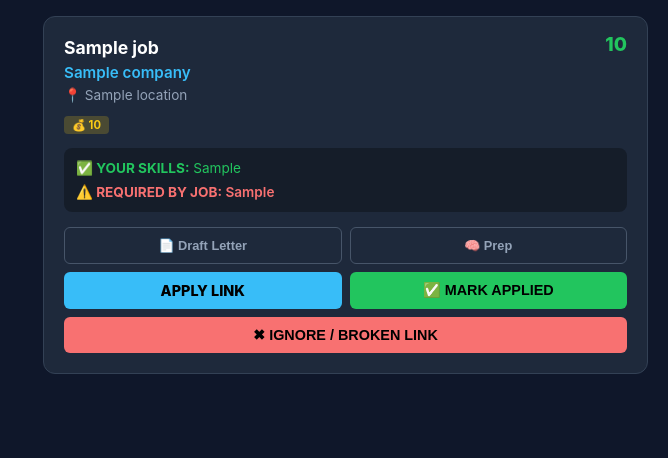
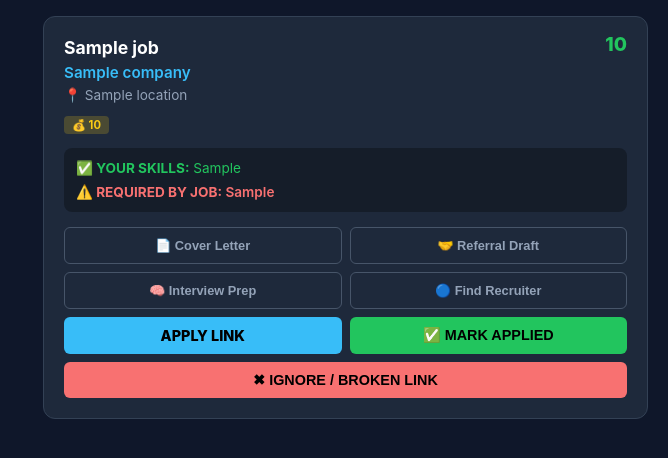
Before and after one commit to Ajinkya8881/job-engine, a Flask app: template dashboard/templates/index.html in a window 1280 px wide. Shown: the part 249-707 px from the top of the page, without its empty margins (612-1280 px from the left). Run offline with Flask 3, Linux system fonts and the light colour scheme; the template is opened without the code that fills it: most values are stand-ins (such as "Sample title", 1, 10 or a date in 2020).

Commit message:
feat: add LinkedIn recruiter search and referral request draft to dashboard

```diff
--- a/dashboard/app.py
+++ b/dashboard/app.py
@@ -52,6 +52,17 @@ def generate_cover_letter(company, title):
               f"Best regards,\n{RESUME_DATA['first_name']} {RESUME_DATA['last_name']}\n{RESUME_DATA['linkedin']}")
     return jsonify({"letter": letter})
 
+@app.route('/generate_referral/<company>/<title>')
+def generate_referral(company, title):
+    text = (f"Hi [Name],\n\n"
+            f"I hope you're doing well! I saw that {company} is hiring for a {title} role, "
+            f"and I'm very interested. Given my background in Java and Backend development, "
+            f"I believe I'd be a great fit. Would you be open to sharing a referral link or "
+            f"passing my resume to the hiring team?\n\n"
+            f"Happy to chat more if you have a moment. Thanks!\n\n"
+            f"Best,\n{RESUME_DATA['first_name']} {RESUME_DATA['last_name']}")
+    return jsonify({"text": text})
+
 @app.route('/interview_prep/<role>')
 def interview_prep(role):
     questions = ["Working of HashMap", "Spring Bean Lifecycle", "Microservices Saga Pattern", "SQL vs NoSQL"]
--- a/dashboard/templates/index.html
+++ b/dashboard/templates/index.html
@@ -70,10 +70,12 @@
                             <div class="match-list"><b>✅ YOUR SKILLS:</b> {{ job.matched_skills|join(', ') if job.matched_skills else 'None' }}</div>
                             {% if job.missing_skills %}<div class="missing-list"><b>⚠️ REQUIRED BY JOB:</b> {{ job.missing_skills|join(', ') }}</div>{% endif %}
                         </div>
-                        <div class="actions" style="grid-template-columns: 1fr 1fr;">
-                            <button class="btn" onclick="generateCoverLetter('{{ job.company|replace("'", "\\'") }}', '{{ job.title|replace("'", "\\'") }}')">📄 Draft Letter</button>
-                            <button class="btn" onclick="showInterviewPrep('{{ job.title|replace("'", "\\'") }}')">🧠 Prep</button>
-                            <a href="{{ job.url }}" target="_blank" class="btn btn-apply">APPLY LINK</a>
+                        <div class="actions">
+                            <button class="btn" onclick="generateCoverLetter('{{ job.company|replace("'", "\\'") }}', '{{ job.title|replace("'", "\\'") }}')">📄 Cover Letter</button>
+                            <button class="btn" onclick="generateReferral('{{ job.company|replace("'", "\\'") }}', '{{ job.title|replace("'", "\\'") }}')">🤝 Referral Draft</button>
+                            <button class="btn" onclick="showInterviewPrep('{{ job.title|replace("'", "\\'") }}')">🧠 Interview Prep</button>
+                            <button class="btn" onclick="findRecruiter('{{ job.company|replace("'", "\\'") }}')">🔵 Find Recruiter</button>
+                            <a href="{{ job.url }}" target="_blank" class="btn btn-apply" style="grid-column: span 1;">APPLY LINK</a>
                             <button class="btn btn-save" onclick="updateStatus('{{ job.company|replace("'", "\\'") }}', '{{ job.title|replace("'", "\\'") }}', 'applied')">✅ MARK APPLIED</button>
                             <button class="btn btn-ignore" style="grid-column: span 2;" onclick="updateStatus('{{ job.company|replace("'", "\\'") }}', '{{ job.title|replace("'", "\\'") }}', 'ignored')">✖ IGNORE / BROKEN LINK</button>
                         </div>
@@ -97,10 +99,12 @@
                         <div class="match-list"><b>✅ YOUR SKILLS:</b> {{ job.matched_skills|join(', ') if job.matched_skills else 'None' }}</div>
                         {% if job.missing_skills %}<div class="missing-list"><b>⚠️ REQUIRED BY JOB:</b> {{ job.missing_skills|join(', ') }}</div>{% endif %}
                     </div>
-                    <div class="actions" style="grid-template-columns: 1fr 1fr;">
-                        <button class="btn" onclick="generateCoverLetter('{{ job.company|replace("'", "\\'") }}', '{{ job.title|replace("'", "\\'") }}')">📄 Draft Letter</button>
-                        <button class="btn" onclick="showInterviewPrep('{{ job.title|replace("'", "\\'") }}')">🧠 Prep</button>
-                        <a href="{{ job.url }}" target="_blank" class="btn btn-apply">APPLY LINK</a>
+                    <div class="actions">
+                        <button class="btn" onclick="generateCoverLetter('{{ job.company|replace("'", "\\'") }}', '{{ job.title|replace("'", "\\'") }}')">📄 Cover Letter</button>
+                        <button class="btn" onclick="generateReferral('{{ job.company|replace("'", "\\'") }}', '{{ job.title|replace("'", "\\'") }}')">🤝 Referral Draft</button>
+                        <button class="btn" onclick="showInterviewPrep('{{ job.title|replace("'", "\\'") }}')">🧠 Interview Prep</button>
+                        <button class="btn" onclick="findRecruiter('{{ job.company|replace("'", "\\'") }}')">🔵 Find Recruiter</button>
+                        <a href="{{ job.url }}" target="_blank" class="btn btn-apply" style="grid-column: span 1;">APPLY LINK</a>
                         <button class="btn btn-save" onclick="updateStatus('{{ job.company|replace("'", "\\'") }}', '{{ job.title|replace("'", "\\'") }}', 'applied')">✅ MARK APPLIED</button>
                         <button class="btn btn-ignore" style="grid-column: span 2;" onclick="updateStatus('{{ job.company|replace("'", "\\'") }}', '{{ job.title|replace("'", "\\'") }}', 'ignored')">✖ IGNORE / BROKEN LINK</button>
                     </div>
@@ -169,6 +173,10 @@
                 body: JSON.stringify({ company, title, status })
             }).then(() => location.reload());
         }
+        function findRecruiter(company) {
+            const query = encodeURIComponent(`Talent Acquisition Recruiter Engineering lead ${company}`);
+            window.open(`https://www.linkedin.com/search/results/people/?keywords=${query}`, '_blank');
+        }
         function generateCoverLetter(company, title) {
             fetch(`/generate_cover_letter/${encodeURIComponent(company)}/${encodeURIComponent(title)}`)
             .then(res => res.json()).then(data => {
@@ -180,6 +188,17 @@
                 a.click();
             });
         }
+        function generateReferral(company, title) {
+            fetch(`/generate_referral/${encodeURIComponent(company)}/${encodeURIComponent(title)}`)
+            .then(res => res.json()).then(data => {
+                const blob = new Blob([data.text], { type: 'text/plain' });
+                const url = window.URL.createObjectURL(blob);
+                const a = document.createElement('a');
+                a.href = url;
+                a.download = `Referral_Request_${company.replace(/\s+/g, '_')}.txt`;
+                a.click();
+            });
+        }
         function showInterviewPrep(role) {
             fetch(`/interview_prep/${encodeURIComponent(role)}`)
             .then(res => res.json()).then(data => alert(data.questions.join("\n\n")));
```
